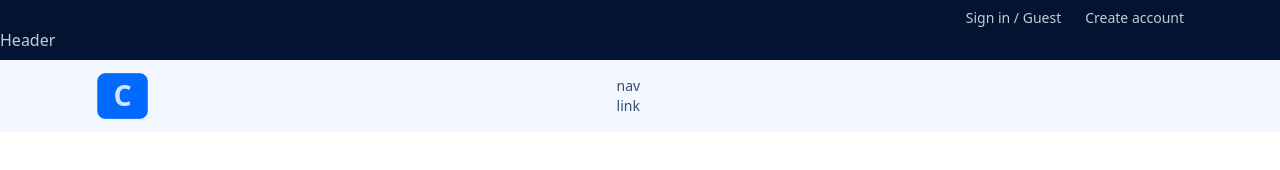
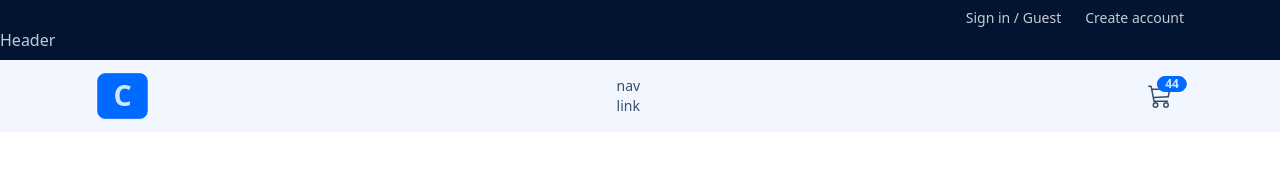
Before and after one commit to omidsdgi/comfy-store, a React (Vite) app: page / in a window 1280 px wide. Shown: the top 170 px of the page. Built offline with nearby package versions, Linux system fonts and the light colour scheme.

Commit message:
feat (Navbar): implement Navbar cart link

```diff
--- a/src/components/Navbar.jsx
+++ b/src/components/Navbar.jsx
@@ -1,5 +1,6 @@
 import {NavLink} from "react-router-dom";
 import {FaBarsStaggered} from "react-icons/fa6";
+import {BsCart3} from "react-icons/bs";
 
 const Navbar = () => {
     return (
@@ -33,7 +34,20 @@ const Navbar = () => {
                 <div className="navbar-centet hidden lg:flex">
                     <ul className="menu menu-horizontal">nav link</ul>
                 </div>
-                <div className="navbar-end"></div>
+                <div className="navbar-end">
+                    {/*CART LINK*/}
+                    <NavLink
+                        to='/cart'
+                        className='btn btn-ghost btn-circle btn-md ml-4'
+                    >
+                        <div className="indicator">
+                            <BsCart3 className="h-6 w-6" />
+                            <span className="badge badge-sm badge-primary indicator-item">
+                                44
+                            </span>
+                        </div>
+                    </NavLink>
+                </div>
 
             </nav>
 
```
